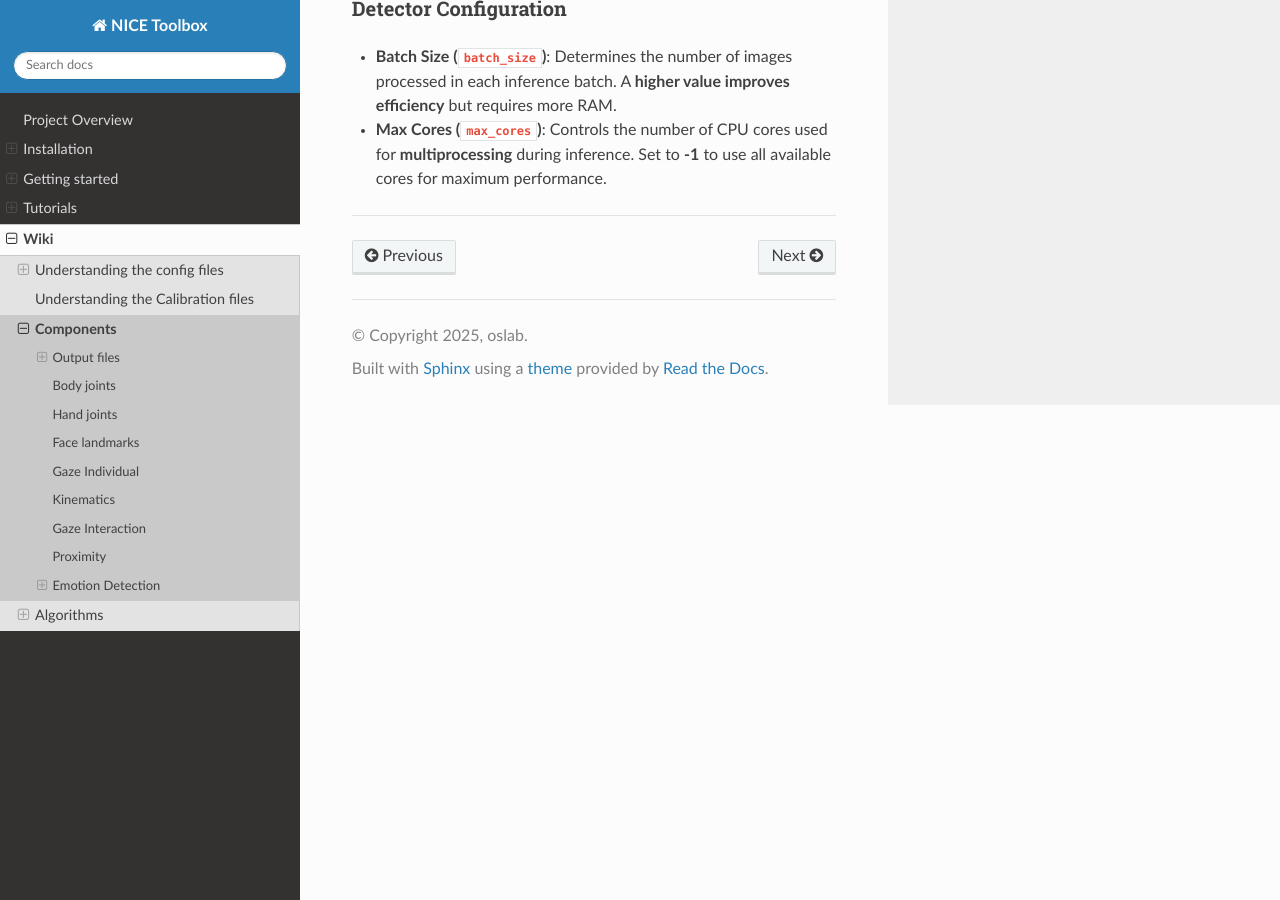
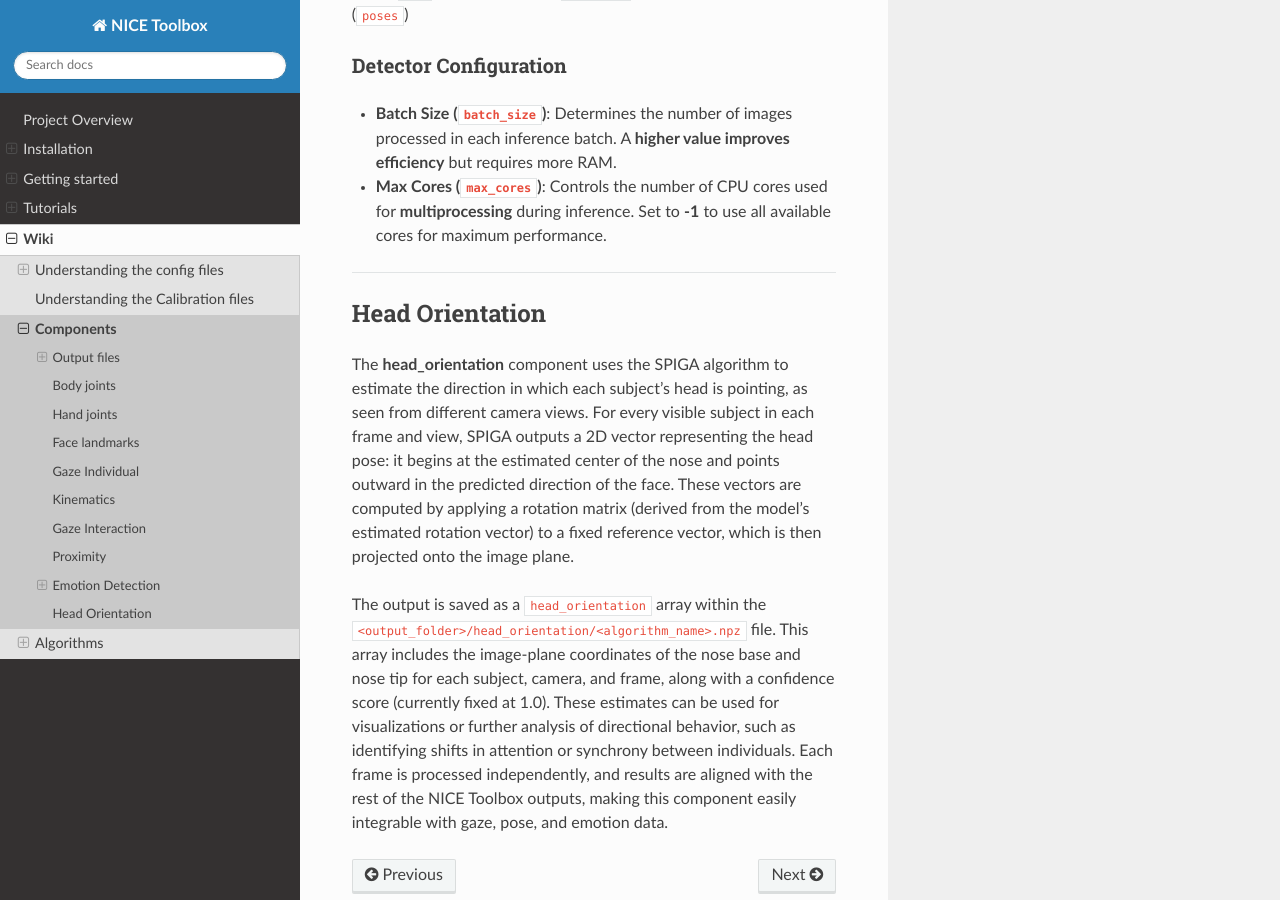
Before and after one commit to OSLabTools/nicetoolbox, a Sphinx documentation site: the page built from docs/wikis/wiki_components.md, in a window 1280 px wide and 900 px high, scrolled down 8129 px. Built offline with Sphinx 7.4.7 and the Read the Docs theme 3.1.0, drawn with Linux system fonts in a browser that asks for light colours; pages that are not in the unit, such as notebooks, are missing from menus; some of the changed text lies outside the part shown.

Commit message:
documentation for spiga

```diff
--- a/docs/wikis/wiki_components.md
+++ b/docs/wikis/wiki_components.md
@@ -53,6 +53,7 @@ The `data_description` dictionary details the entries of all numpy files within
 | aus | list of action unit IDs | -- |
 | emotions | anger, disgust, fear, happiness, sadness, surprise, neutral | -- |
 | poses | Pitch, Roll, Yaw | -- |
+| head_orientation | start_x, start_y, end_x, end_y, confidence | -- |
 
 
 ### Python code
@@ -156,3 +157,9 @@ Results are stored in `.npz` files under `<output_folder>/emotion_individual/<al
 - **Batch Size (`batch_size`)**: Determines the number of images processed in each inference batch. A **higher value improves efficiency** but requires more RAM.
 - **Max Cores (`max_cores`)**: Controls the number of CPU cores used for **multiprocessing** during inference. Set to **-1** to use all available cores for maximum performance.
 ---
+
+## Head Orientation
+
+The **head_orientation** component uses the SPIGA algorithm to estimate the direction in which each subject's head is pointing, as seen from different camera views. For every visible subject in each frame and view, SPIGA outputs a 2D vector representing the head pose: it begins at the estimated center of the nose and points outward in the predicted direction of the face. These vectors are computed by applying a rotation matrix (derived from the model’s estimated rotation vector) to a fixed reference vector, which is then projected onto the image plane.
+
+The output is saved as a `head_orientation` array within the `<output_folder>/head_orientation/<algorithm_name>.npz` file. This array includes the image-plane coordinates of the nose base and nose tip for each subject, camera, and frame, along with a confidence score (currently fixed at 1.0). These estimates can be used for visualizations or further analysis of directional behavior, such as identifying shifts in attention or synchrony between individuals. Each frame is processed independently, and results are aligned with the rest of the NICE Toolbox outputs, making this component easily integrable with gaze, pose, and emotion data.
```
Also changed, not shown: docs/getting_started.md (+1 -1 lines), docs/installation.md (+2 -1 lines), docs/wikis/wiki_algorithms.md (+12 -1 lines), docs/wikis/wiki_config_files.md (+2 -1 lines).
